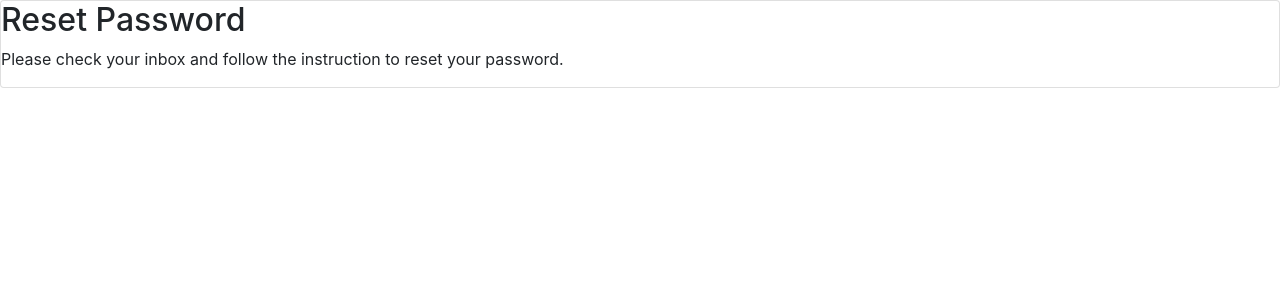
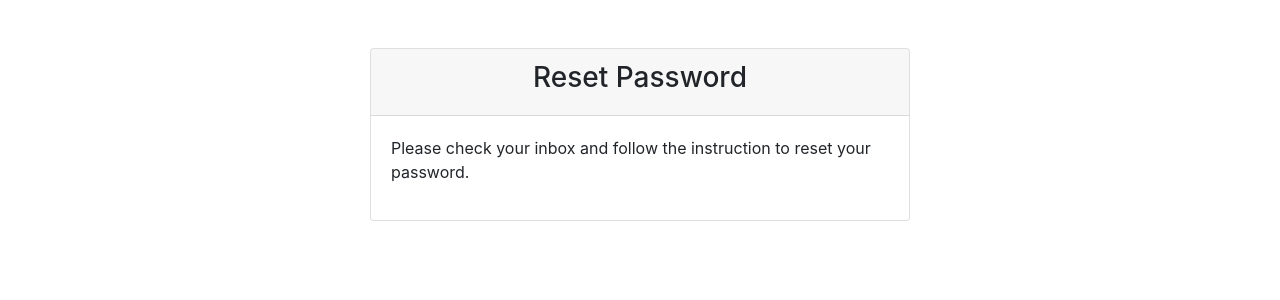
Before and after one commit to darshanpadia/django_canteen_management, a Django app: page /accounts/password-reset/done/ in a window 1280 px wide. Shown: the part 56-356 px from the top of the page. Run offline with Django 4.2, Linux system fonts and the light colour scheme; some libraries are stand-ins or nearby versions.

Commit message:
- Password Reset confirm form complete - password|_reset_done and password_reset_complete pages customized

```diff
--- a/accounts/forms.py
+++ b/accounts/forms.py
@@ -92,10 +92,10 @@ class CustomPasswordResetForm(PasswordResetForm):
         return email
 
 class CustomPasswordResetConfirmForm(SetPasswordForm):
-    password1 = forms.CharField(max_length=64, label='Password', widget=forms.PasswordInput(attrs={'placeholder' :'Password', 'style': 'width: 100%;', 'class': 'form-control'}), help_text='')   # to remove help text from password1 field
-    password2 = forms.CharField(max_length=64, label='ConfirmPassword', widget=forms.PasswordInput(attrs={'placeholder' :'Confrim Password', 'style': 'width: 100%;', 'class': 'form-control'}), help_text='')
+    new_password1 = forms.CharField(max_length=64, label='New Password', widget=forms.PasswordInput(attrs={'placeholder' :'New Password', 'style': 'width: 100%;', 'class': 'form-control'}), help_text='')   # to remove help text from password1 field
+    new_password2 = forms.CharField(max_length=64, label='Confirm New Password', widget=forms.PasswordInput(attrs={'placeholder' :'Confrim Password', 'style': 'width: 100%;', 'class': 'form-control'}), help_text='')
     class Meta:
         model = User
         # model = get_user_model()
         # get_user_model() is intended for use in reuseable Django apps, such as those you install from PyPI. Such apps cannot know what the user model class is, so they need to use get_user_model() to refer to it. Within a project, where you know what your user model class is, you can directly import django.contrib.auth.models User.
-        fields = ('password1', 'password2', )
+        fields = ('new_password1', 'new_password2', )
--- a/accounts/urls.py
+++ b/accounts/urls.py
@@ -19,6 +19,6 @@ urlpatterns = [
     path('logout/', auth_views.logout_then_login, name='logout'),
     path('password-reset/', CustomPasswordResetView.as_view(),name='password-reset'),
     path('password-reset/done/', PasswordResetDoneView.as_view(template_name='registration/password_reset_done.html'),name='password_reset_done'),
-    path('password-reset-confirm/<uidb64>/<token>/', PasswordResetConfirmView.as_view(template_name='registration/password_reset_confirm.html'),name='password_reset_confirm'),
+    path('password-reset-confirm/<uidb64>/<token>/', CustomPasswordResetConfirmView.as_view(template_name='registration/password_reset_confirm.html'),name='password_reset_confirm'),
     path('password-reset-complete/',PasswordResetCompleteView.as_view(template_name='registration/password_reset_complete.html'),name='password_reset_complete'),
 ]
--- a/templates/registration/password_reset_done.html
+++ b/templates/registration/password_reset_done.html
@@ -1,10 +1,22 @@
-{%extends 'base.html'%}
+{% extends "base.html" %}
+{% load static %}
 
-{%block content%}
 
-<div class="center card">
-	<h2>Reset Password</h2>
-	<p>Please check your inbox and follow the instruction to reset your password.</p>
+{% block content %}
+
+<div class="container mt-5">
+    <div class="row justify-content-center">
+        <div class="col-md-6">
+            <div class="card">
+                <div class="card-header">
+                    <h3 class="text-center">Reset Password</h3>
+                </div>
+                <div class="card-body">
+                  <p>Please check your inbox and follow the instruction to reset your password.</p>
+                </div>
+            </div>
+        </div>
+    </div>
 </div>
 
-{%endblock content%}
+{% endblock %}
```
Also changed, not shown: templates/registration/password_reset_complete.html (+18 -5 lines), db.sqlite3.
